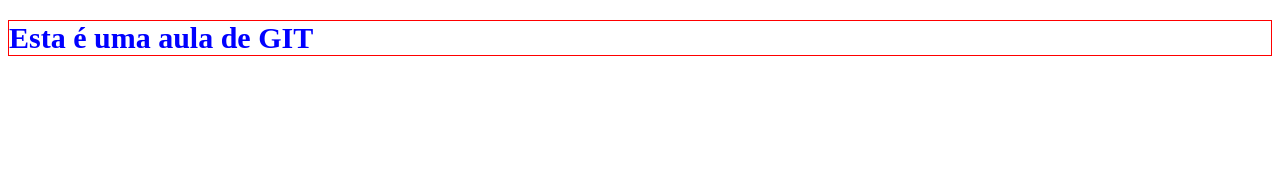
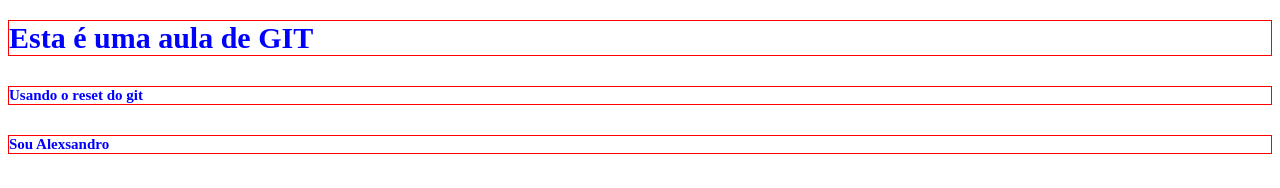
Before and after one commit to Alexferraz2/modulogit, a plain HTML site: page index.html in a window 1280 px wide. Drawn offline with Linux system fonts and the light colour scheme.

Commit message:
inserindo o H3

```diff
--- a/index.html
+++ b/index.html
@@ -9,5 +9,9 @@
 </head>
 <body>
     <H1>Esta é uma aula de GIT</H1>
+
+    <h2>Usando o reset do git</h2>
+
+    <h3>Sou Alexsandro</h3>
 </body>
 </html>
--- a/style.css
+++ b/style.css
@@ -4,3 +4,11 @@ h1 {
     color: #0000FF;
     border: 1px solid #ff0000;
 }
+
+h2, h3 {
+    font-size: 15px;
+    font-weight: bold;
+    color: #0000FF;
+    border: 1px solid #ff0000;
+    margin-top: 30px;
+}
```
